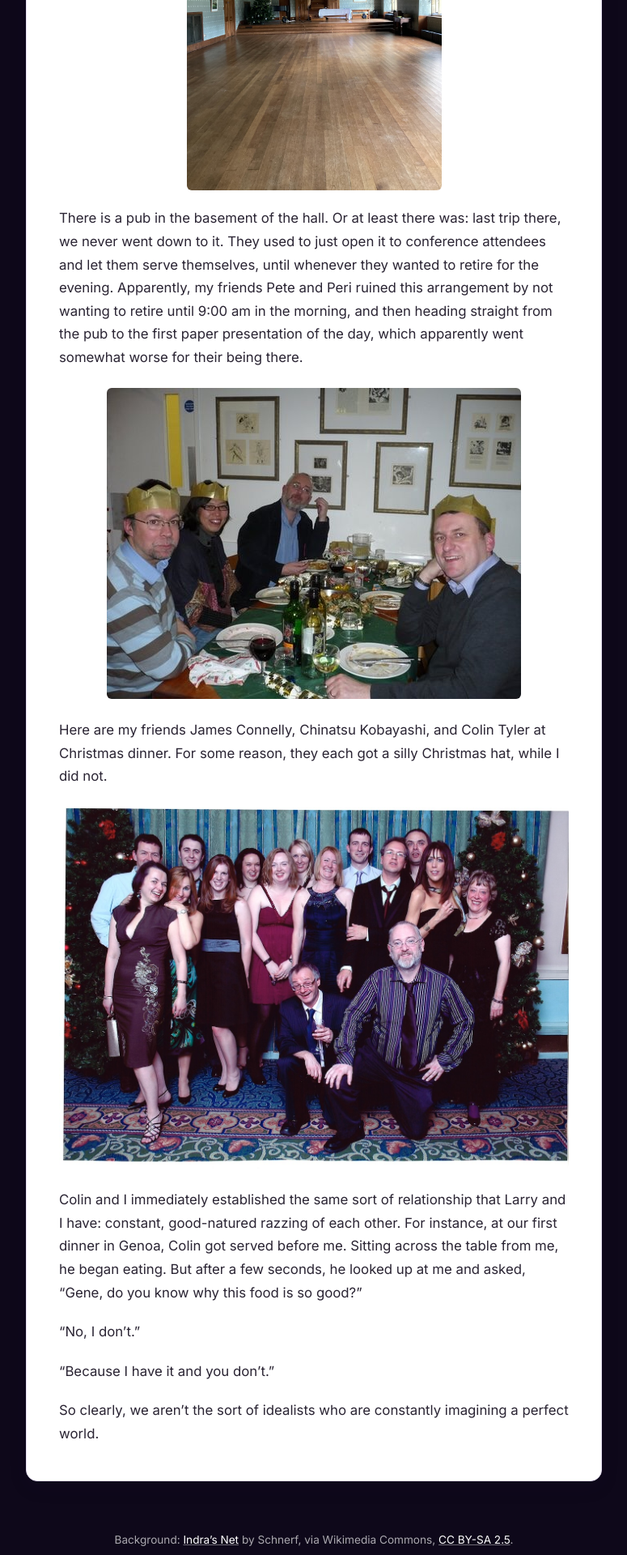
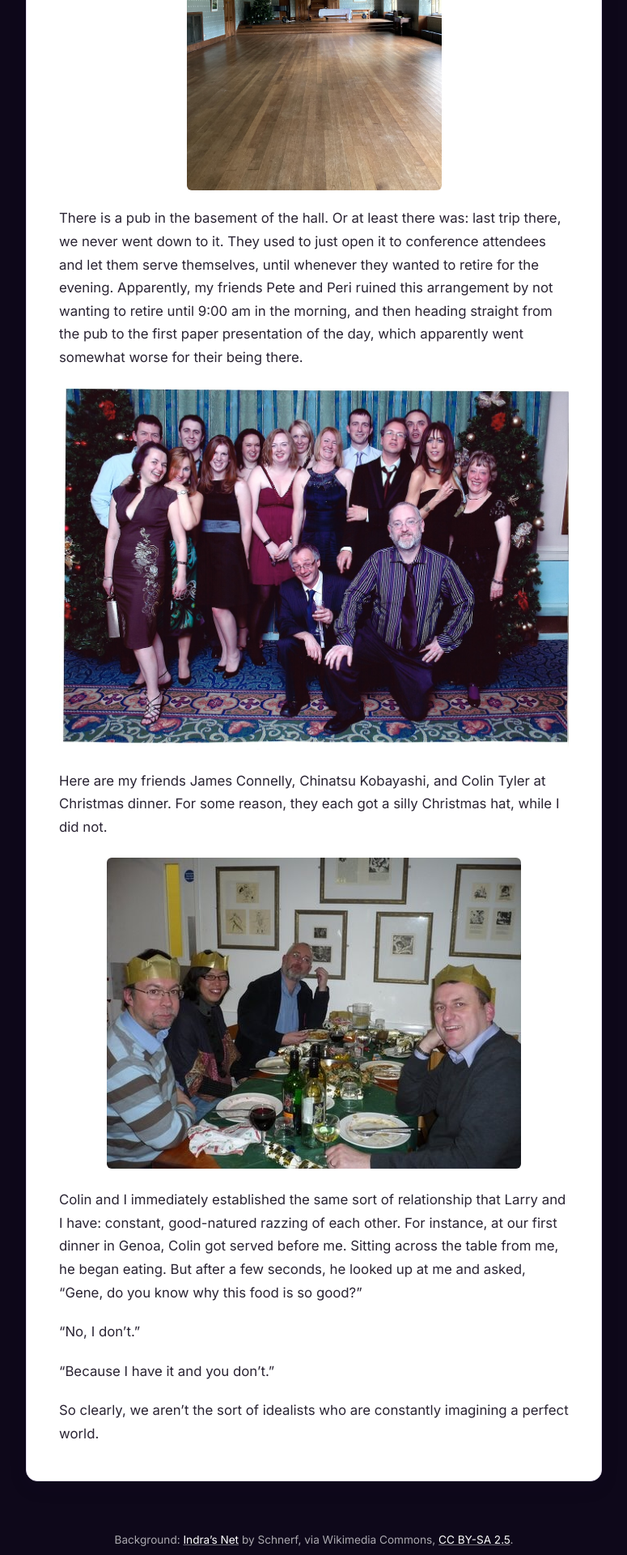
Before and after one commit to gcallah/gcallah.github.io, a Jekyll site: the page built from _posts/2026-11-20-The-British-Idealists.md, in a window 1280 px wide. Shown: the part 2302-4222 px from the top of the page at 81% size, without its empty margins (252-1027 px from the left). Built offline with Jekyll 4.4.1, drawn with Linux system fonts in a browser that asks for light colours; our own code applies the rules of GitHub Pages for plain Markdown files.

Commit message:
Restore original image order in British Idealists post
Co-Authored-By: Claude Opus 5.5 <noreply@anthropic.com>

```diff
--- a/_posts/2026-11-20-The-British-Idealists.md
+++ b/_posts/2026-11-20-The-British-Idealists.md
@@ -45,13 +45,13 @@ by not wanting to retire until 9:00 am in the morning, and then heading straight
 from the pub to the first paper presentation of the day, which apparently went
 somewhat worse for their being there.
 
-![Christmas dinner with James Connelly, Chinatsu Kobayashi, and Colin Tyler](/graphics/BritishIdealists.jpg)
+![Cardiff Christmas party](/graphics/CardiffChristmasParty.jpg)
 
 Here are my friends James Connelly, Chinatsu Kobayashi, and Colin Tyler at
 Christmas dinner. For some reason, they each got a silly Christmas hat, while I
 did not.
 
-![Cardiff Christmas party](/graphics/CardiffChristmasParty.jpg)
+![British idealists](/graphics/BritishIdealists.jpg)
 
 Colin and I immediately established the same sort of relationship that Larry
 and I have: constant, good-natured razzing of each other. For instance, at our
```
